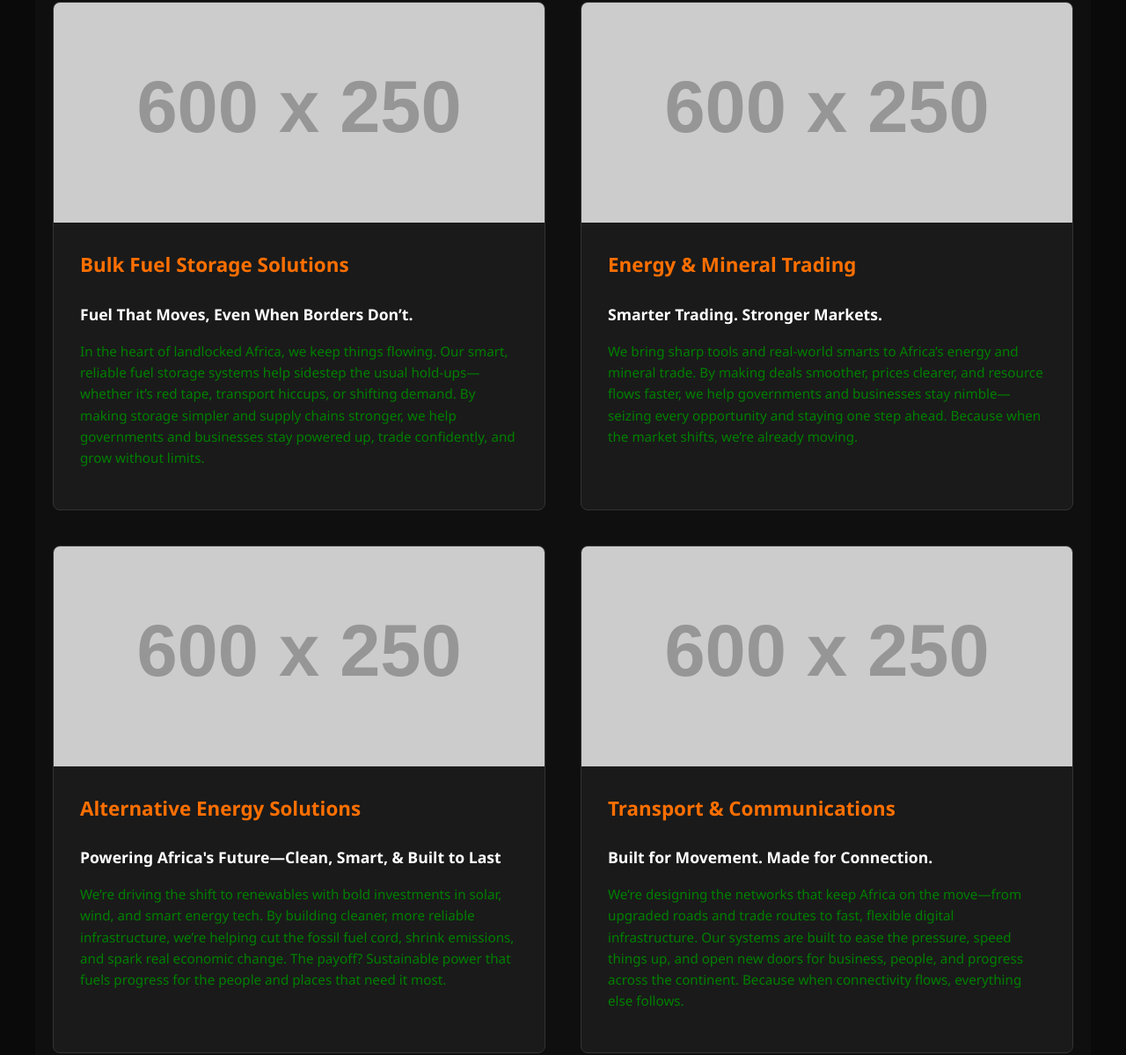
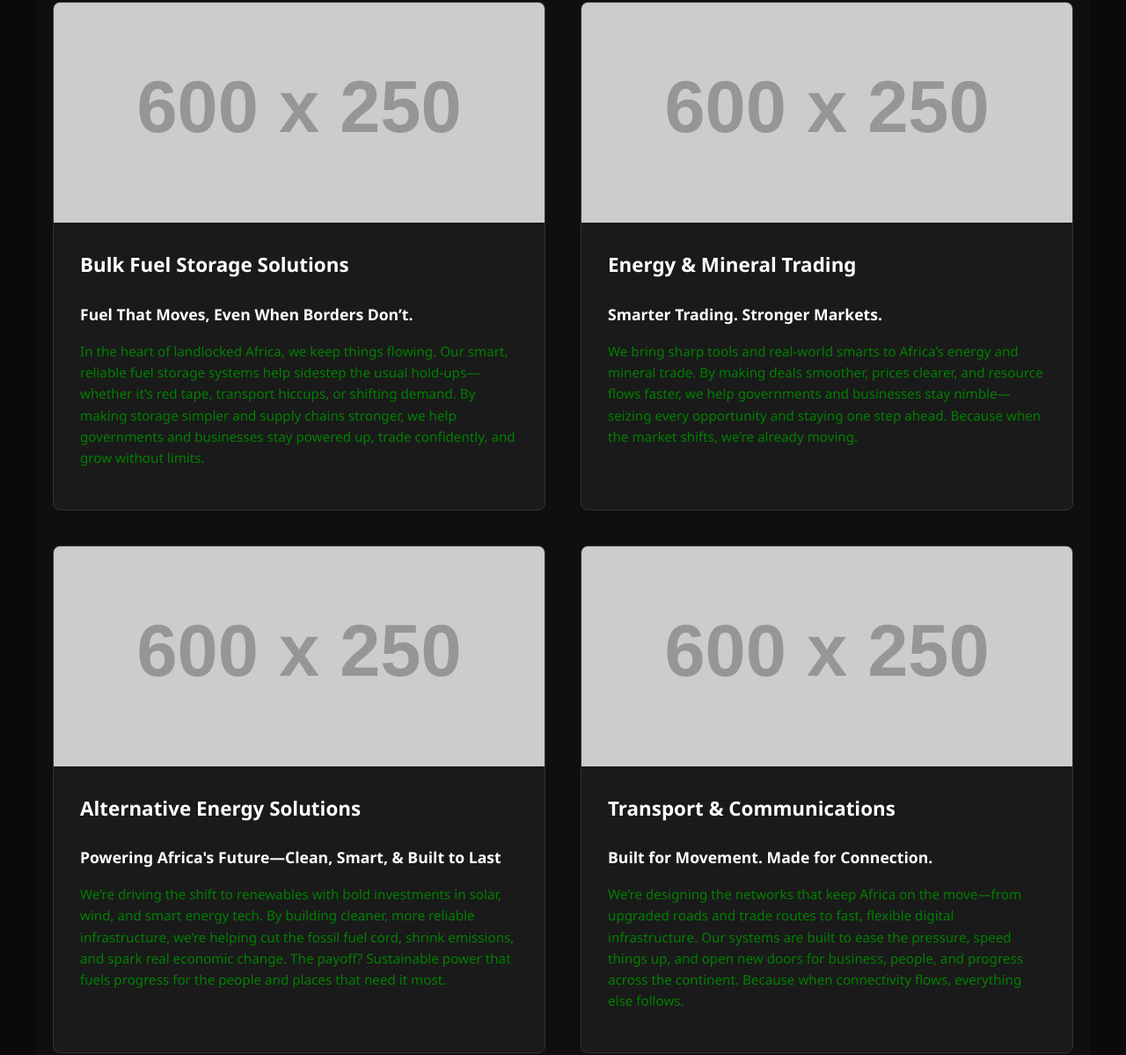
Before and after one commit to Nicolai-Swanepoel/TAG-demo-Aug-25, a plain HTML site: page index.html in a window 1280 px wide. Shown: the part 2537-3736 px from the top of the page at 88% size. Drawn offline with Linux system fonts and the light colour scheme; placeholder pictures from the web are drawn by us.

Commit message:
Update index.html

```diff
--- a/index.html
+++ b/index.html
@@ -256,7 +256,7 @@
     .core-text h3 {
       font-size: 1.4rem;
       margin-bottom: 0.5rem;
-      color: #ff6f00;
+      color: #fff;
     }
 
     .core-text h4 {
```
